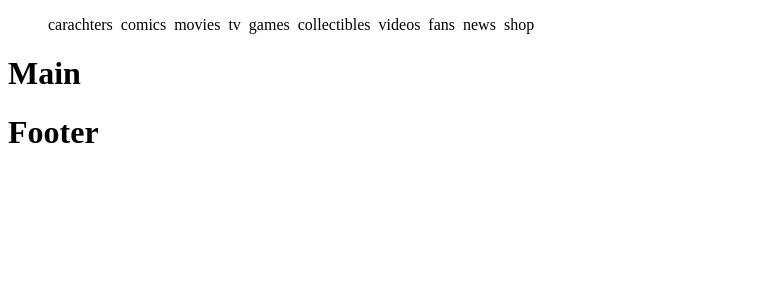
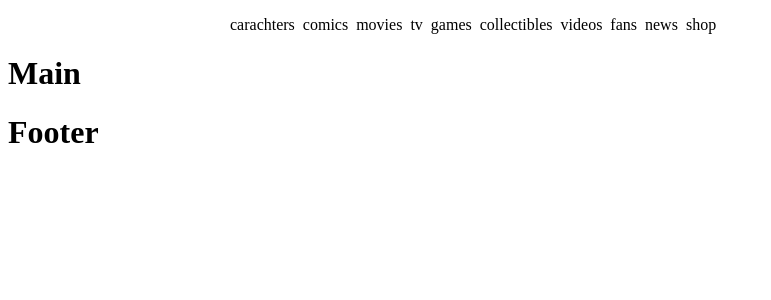
Before and after one commit to giuseppelamaestra/vite-comics, a Vue app: page / in a window 1280 px wide. Shown: the top 300 px of the page, without its empty margins (0-771 px from the left). Built offline with nearby package versions, Linux system fonts and the light colour scheme.

Commit message:
adding wrapper and bg

```diff
--- a/src/components/NewHeader.vue
+++ b/src/components/NewHeader.vue
@@ -1,7 +1,9 @@
 <template>
 
-    <nav>
 
+
+ <nav class="bg-white">
+   <div class="wrapper">
        <ul class="flex">
         <li>
             carachters
@@ -35,7 +37,10 @@
             shop
         </li>
        </ul>
+    </div>
+
     </nav>
+
 
 </template>
 <script>
--- a/src/styles/general.scss
+++ b/src/styles/general.scss
@@ -14,3 +14,12 @@ li {
 
     margin-right: .5rem;
 }
+
+.bg-white {
+    background-color: white;
+}
+
+.wrapper {
+    max-width: 900px;
+    margin: 0 auto;
+}
```
